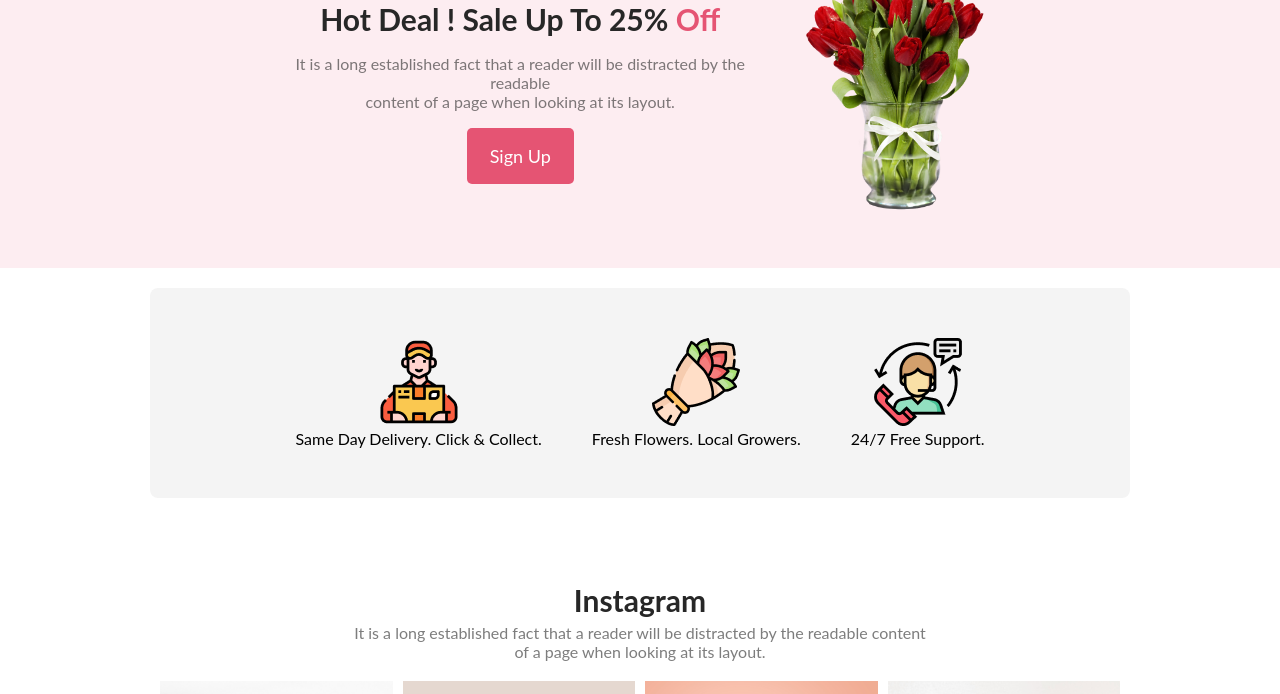
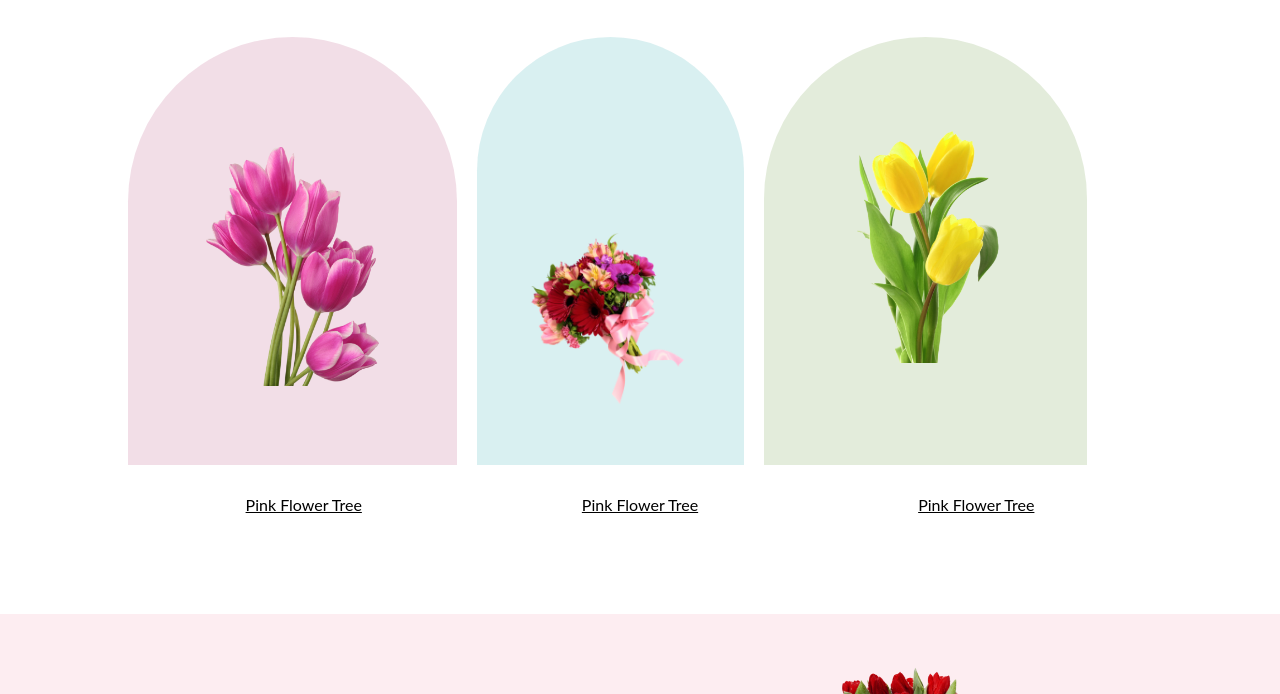
Before and after one commit to kawsar121/Assignment, a plain HTML site: page index.html in a window 1280 px wide. Shown: the part 706-1400 px from the top of the page. Drawn offline with Linux system fonts and the light colour scheme.

Commit message:
last commit

```diff
--- a/index.html
+++ b/index.html
@@ -30,6 +30,27 @@
             </div>
         </div>
     </header>
+    <!-- bonus2 -->
+
+    <div class="featured-text">
+        <h2>Our Featured Flowers</h2>
+        <p>It is a long established fact that a reader will be distracted by the readable content <br> of a page
+            when looking at its layout.</p>
+    </div>
+
+    <div class="style">
+        <div class="style-img1"><img width="100%" src="Flower Asset/pngwing 6.png" alt="" srcset="">
+        </div>
+        <div class="style-img2"><img width="100%" src="Flower Asset/pngwing 5.png" alt="" srcset=""></div>
+        <div class="style-img3"><img width="100%" src="Flower Asset/pngwing 7.png" alt="" srcset=""></div>
+    </div>
+    <div class="pink">
+        <p><u>Pink Flower Tree</u></p>
+        <p><u>Pink Flower Tree</u></p>
+        <p><u>Pink Flower Tree</u></p>
+
+    </div>
+
     <main>
         <div class="main-discount">
             <div class="dicount">
@@ -112,6 +133,7 @@
         </div>
 
     </footer>
+
 </body>
 
 </html>
--- a/style.css
+++ b/style.css
@@ -13,6 +13,7 @@
     padding-left: 10rem;
     padding-right: 10rem;
     padding-top: 2rem;
+    margin-bottom: 100px;
 
 }
 
@@ -114,6 +115,7 @@
 
     margin-top: 100px;
     text-align: center;
+    margin-bottom: 100px;
 
 }
 
@@ -209,4 +211,53 @@
     padding-bottom: 50px;
     margin-top: 20px;
     margin-bottom: 20px;
+
 }
+
+
+/* bonus2 */
+
+
+
+.style {
+    display: flex;
+    justify-content: center;
+    text-align: center;
+    margin-right: 193px;
+    margin-left: 128px;
+    padding-top: 20px;
+    padding-bottom: 10px;
+    margin-top: 20px;
+    margin-bottom: 20px;
+    gap: 20px;
+
+}
+
+.style-img1 {
+    border-radius: 300px 300px 0px 0px;
+    background: rgba(167, 33, 98, 0.15);
+    padding: 110px 78px 76px;
+    width: 500px;
+}
+
+.style-img2 {
+    border-radius: 300px 300px 0px 0px;
+    background: rgba(5, 151, 160, 0.15);
+    padding: 194px 47px 51px 47px;
+    width: 500px;
+}
+
+.style-img3 {
+    border-radius: 300px 300px 0px 0px;
+    background: rgba(71, 125, 17, 0.15);
+    padding: 67px 75px 75px;
+    width: 500px;
+}
+
+.pink {
+    display: flex;
+    text-align: center;
+    justify-content: center;
+    gap: 220px;
+    font-style: bold;
+}
```
